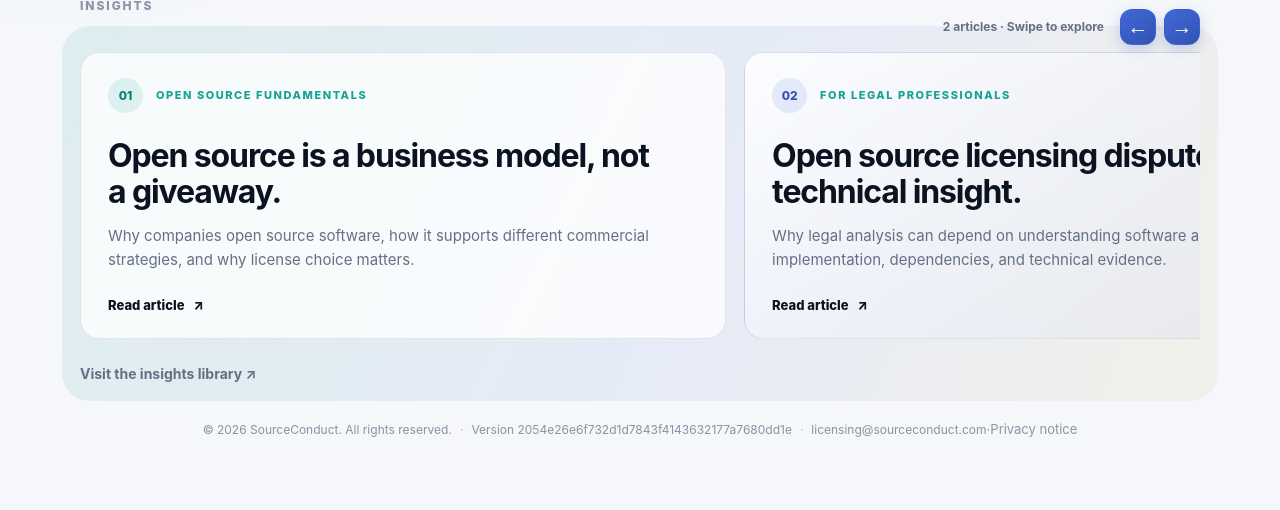
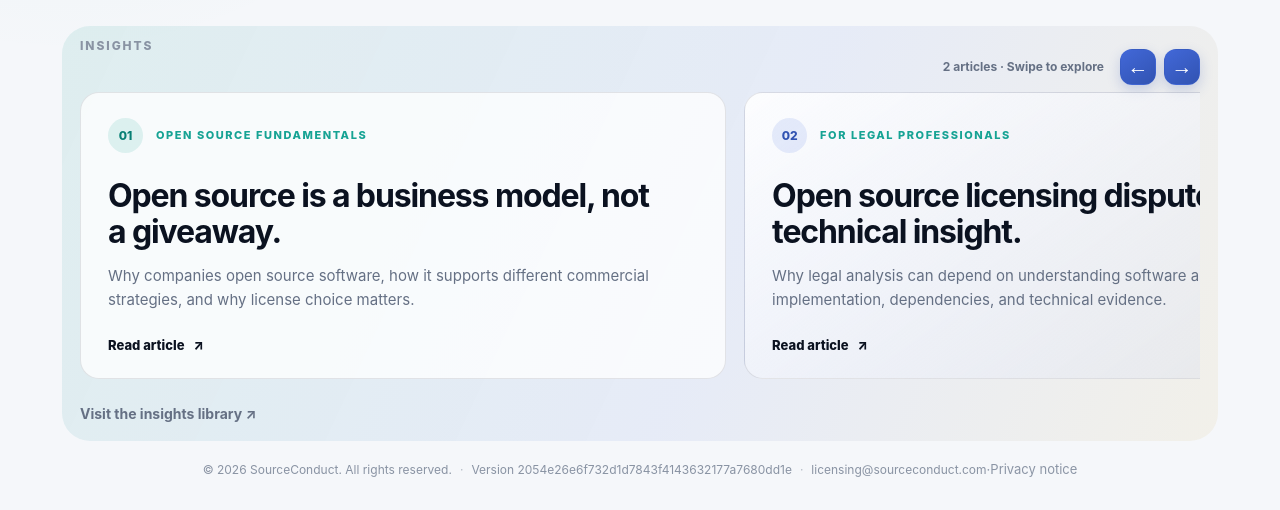
Before and after one commit to parayaparademeyenadam/sourceconduct, a plain HTML site: page index.html in a window 1280 px wide. Shown: the part 1060-1570 px from the top of the page. Before the commit the page ends 1533 px from the top, so only its background shows below. Drawn offline with Linux system fonts and the light colour scheme.

Commit message:
Add a line of space before desktop insights

```diff
--- a/index.html
+++ b/index.html
@@ -637,7 +637,7 @@
         margin-bottom: 0;
       }
       .insights-preview {
-        padding-top: 0;
+        padding-top: 40px;
       }
     }
 
```
